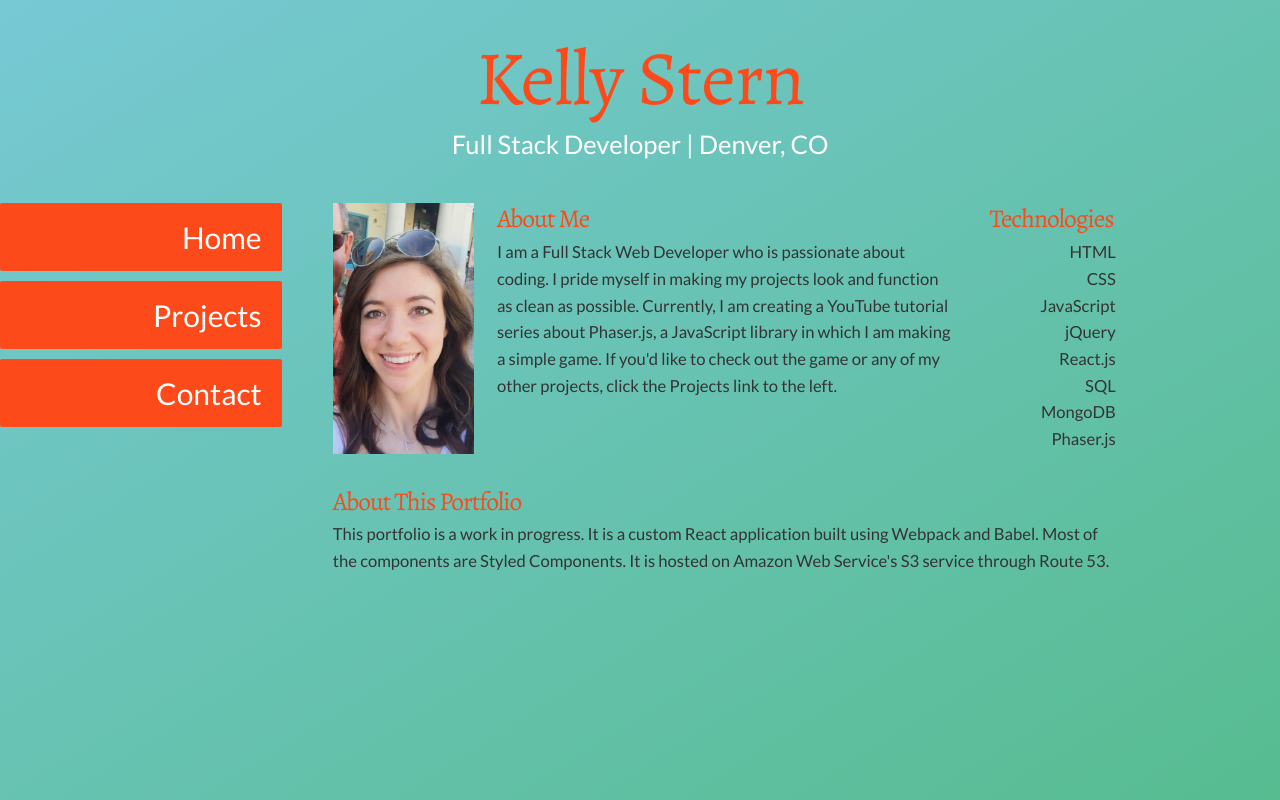
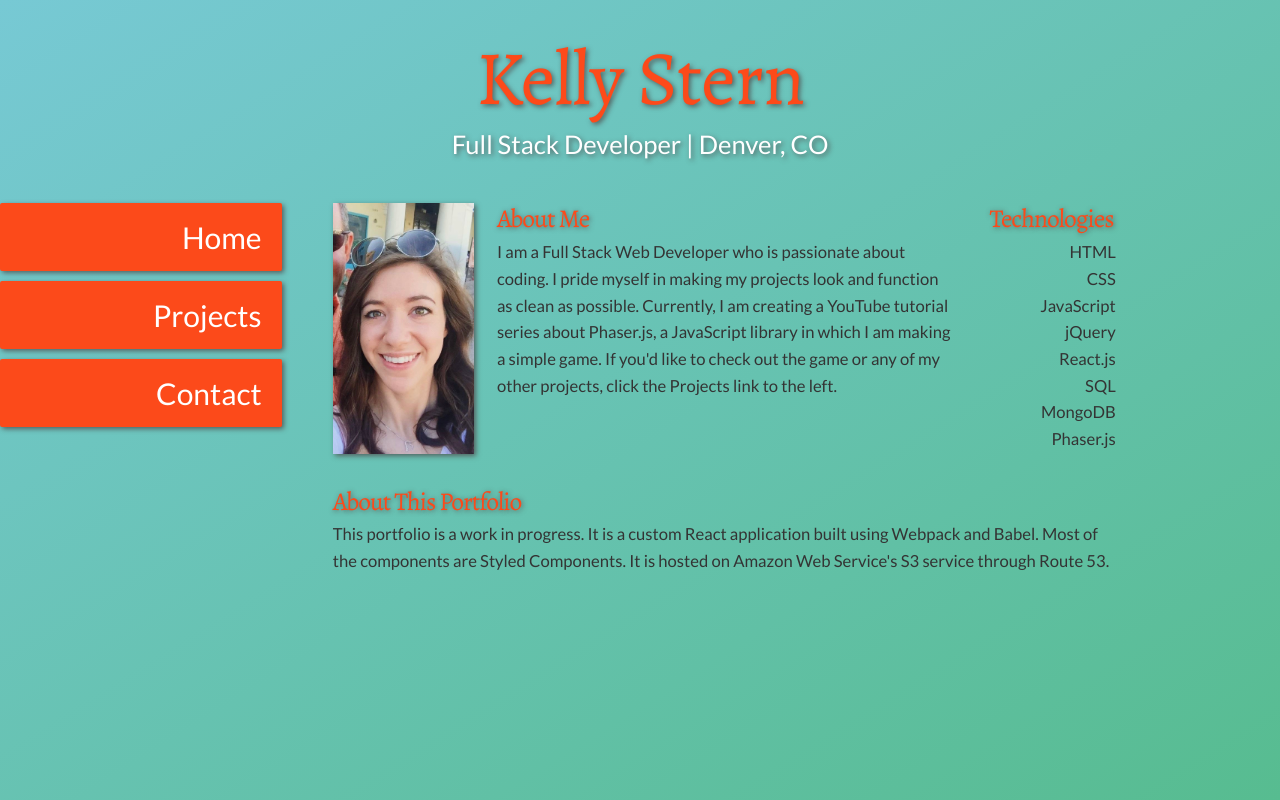
Before and after one commit to kmstern4/react-portfolio, a React app: page / in a window 1280 px wide. Built offline with nearby package versions, Linux system fonts and the light colour scheme.

Commit message:
added text shadows

```diff
--- a/src/components/styledComponents/StyledHeader.js
+++ b/src/components/styledComponents/StyledHeader.js
@@ -6,6 +6,7 @@ const StyledHeader = styled.h1`
     color: #fc4a1a;
     text-align: center;
     padding-top: 4vh;
+    text-shadow: 2px 2px 5px rgba(79, 79, 79, 0.84);
 
     @media (min-width: 550px) {
         font-size: 6vw;
--- a/src/components/styledComponents/StyledImage.js
+++ b/src/components/styledComponents/StyledImage.js
@@ -6,6 +6,7 @@ const StyledImage = styled.img`
     margin-left: 5vh;
     margin-right: 5vh;
     margin-top: 5vh;
+    box-shadow: 2px 2px 5px rgba(79, 79, 79, 0.84);
 
     @media (min-width: 550px) {
         float: none;
--- a/src/components/styledComponents/StyledNavTab.js
+++ b/src/components/styledComponents/StyledNavTab.js
@@ -11,6 +11,7 @@ const StyledNavTab = styled.li`
     margin-left: 0;
     border-radius: 2px;
     font-size: 3rem;
+    box-shadow: 2px 2px 5px rgba(79, 79, 79, 0.84);
 
     &:hover {
         background: #fc7753;
--- a/src/components/styledComponents/StyledSubheader.js
+++ b/src/components/styledComponents/StyledSubheader.js
@@ -4,6 +4,7 @@ const StyledSubheader = styled.p`
     color: #ffffff;
     text-align: center;
     font-size: 5vh;
+    text-shadow: 2px 2px 5px rgba(79, 79, 79, 0.84);
 
     @media (min-width: 550px) {
         font-size: 2vw;
--- a/src/components/styledComponents/StyledTitle.js
+++ b/src/components/styledComponents/StyledTitle.js
@@ -7,6 +7,7 @@ const StyledTitle = styled.h2`
     margin-bottom: 0.5vh;
     margin-left: 5vh;
     margin-top: 5vh;
+    text-shadow: 1px 1px 5px rgba(79, 79, 79, 0.84);
 
     @media (min-width: 550px) {
         font-size: 2vw;
```
